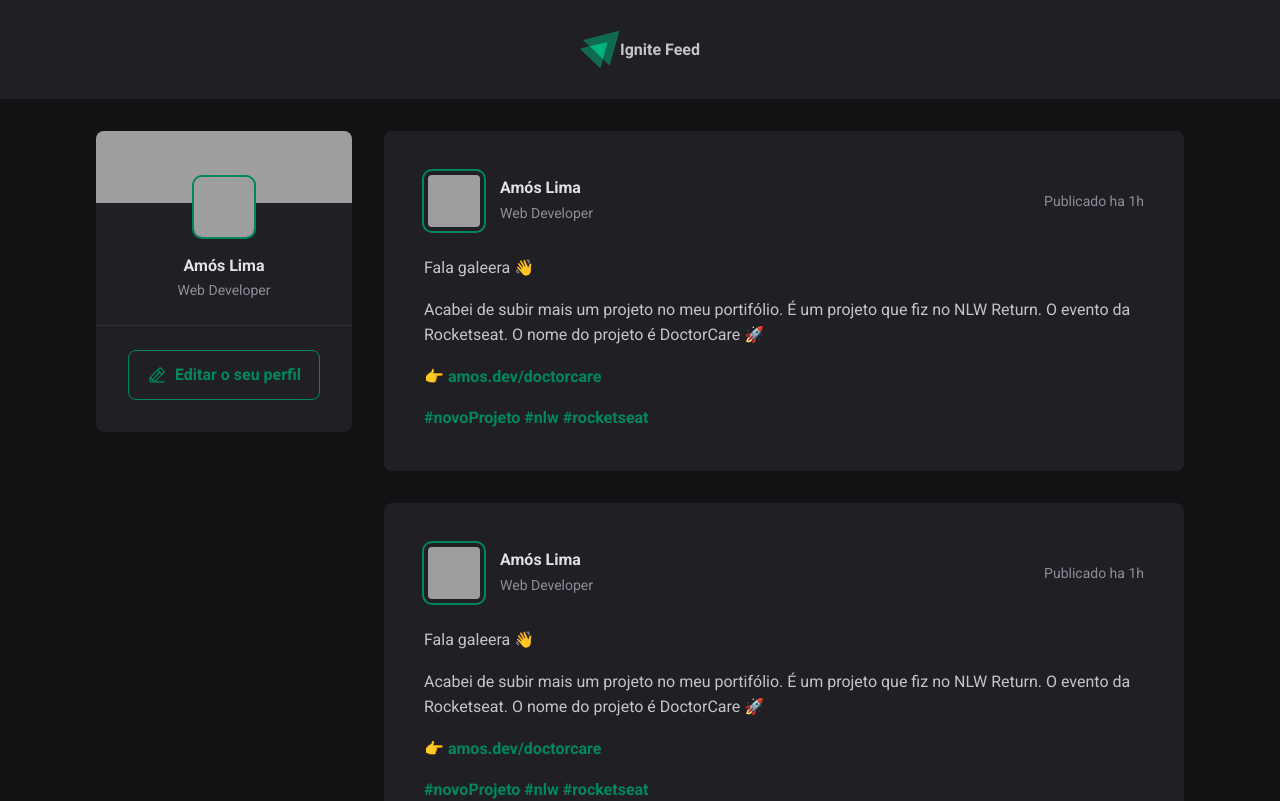
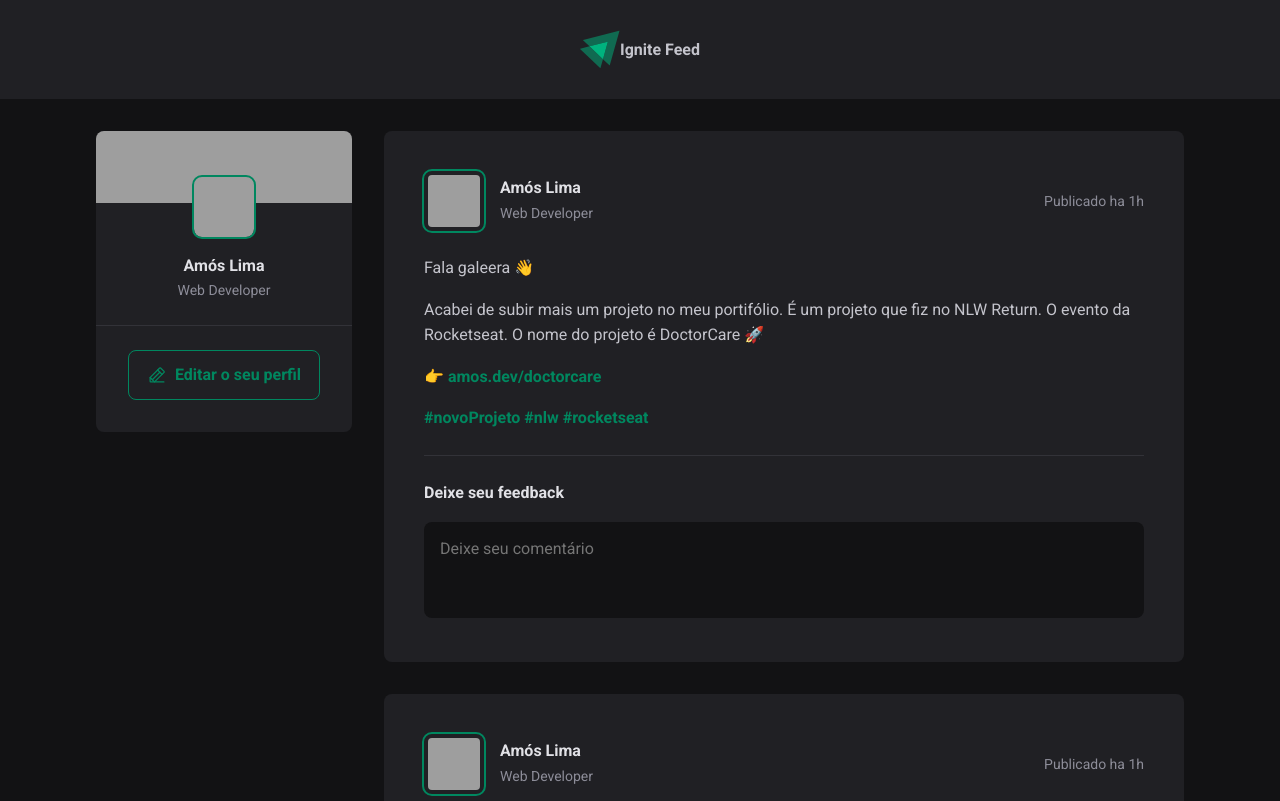
Before and after one commit to amslimaa/ignite-feed, a React (Vite) app: page / in a window 1280 px wide. Shown: the top 801 px of the page. Built offline with nearby package versions, Linux system fonts and the light colour scheme; grey boxes are pictures that could not be loaded.

Commit message:
add post component

```diff
--- a/src/components/Post.jsx
+++ b/src/components/Post.jsx
@@ -22,8 +22,17 @@ export function Post(props) {
           <a href="">#nlw</a>{' '}
           <a href="">#rocketseat</a>
         </p>
+      </div>
+      <form className={styles.commentForm}>
+        <strong>Deixe seu feedback</strong>
+        <textarea
+          placeholder='Deixe seu comentário'
+        />
+        <footer>
+          <button type="submit">Publicar</button>
 
-      </div>
+        </footer>
+      </form>
     </article>
   );
 }
--- a/src/components/Post.module.css
+++ b/src/components/Post.module.css
@@ -64,3 +64,56 @@
     color: var(--gray-400);
     line-height: 1.6rem;
 }
+
+
+.commentForm {
+    width: 100%;
+    margin-top: 1.5rem;
+    padding-top: 1.5rem;
+    border-top: 1px solid var(--gray-600);
+}
+
+.commentForm > strong {
+    line-height: 1.6;
+    color: var(--gray-100);
+}
+.commentForm textarea {
+    width: 100%;
+    background-color: var(--gray-900);
+    border: 0;
+    resize: none;
+    height: 6rem;
+    padding: 1rem;
+    border-radius: 8px;
+    color: var(--gray-100);
+    line-height: 1.4;
+    margin-top: 1rem;
+}
+
+.commentForm footer {
+    visibility: hidden;
+    max-height: 0;
+}
+
+.commentForm:focus-within footer{
+    visibility: visible;
+    max-height: none;
+}
+.commentForm button[type=submit] {
+    padding: 1rem 1.15rem;
+    margin-top: 1rem;
+    border-radius: 8px;
+    border: 0;
+    background-color: var(--green-500);
+    color: var(--white);
+    font-weight: bold;
+    cursor: pointer;
+
+    transition: background-color 0.1s;
+
+
+}
+
+.commentForm button[type=submit]:hover {
+    background-color: var(--green-300);
+}
--- a/src/global.css
+++ b/src/global.css
@@ -19,6 +19,11 @@
     box-sizing: border-box;
 }
 
+:focus {
+    outline: transparent;
+    box-shadow: 0 0 0 2px var(--green-500) ;
+}
+
 body {
     background-color: var(--gray-900);
     color: var(--gray-300);
```
